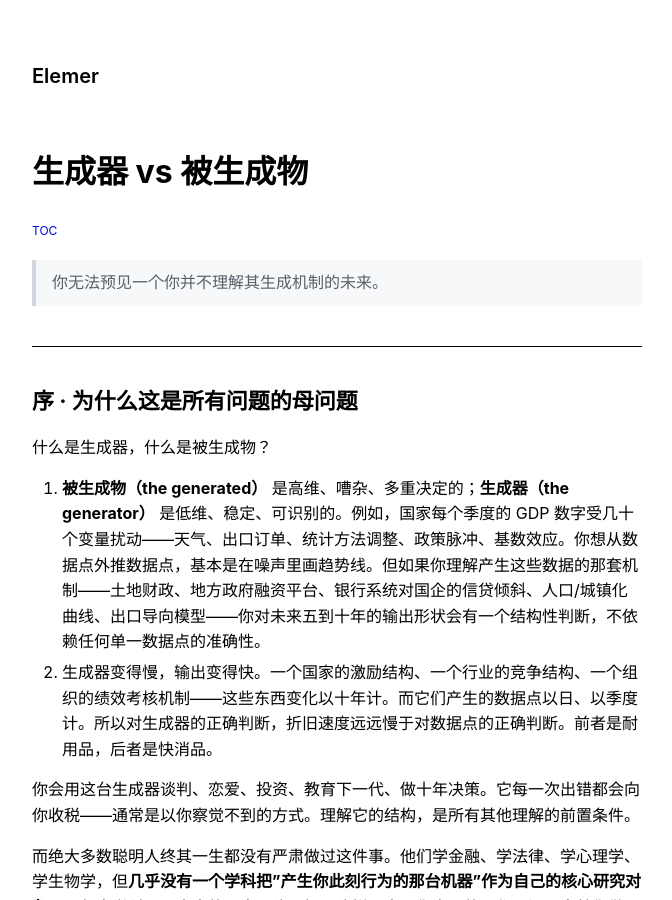
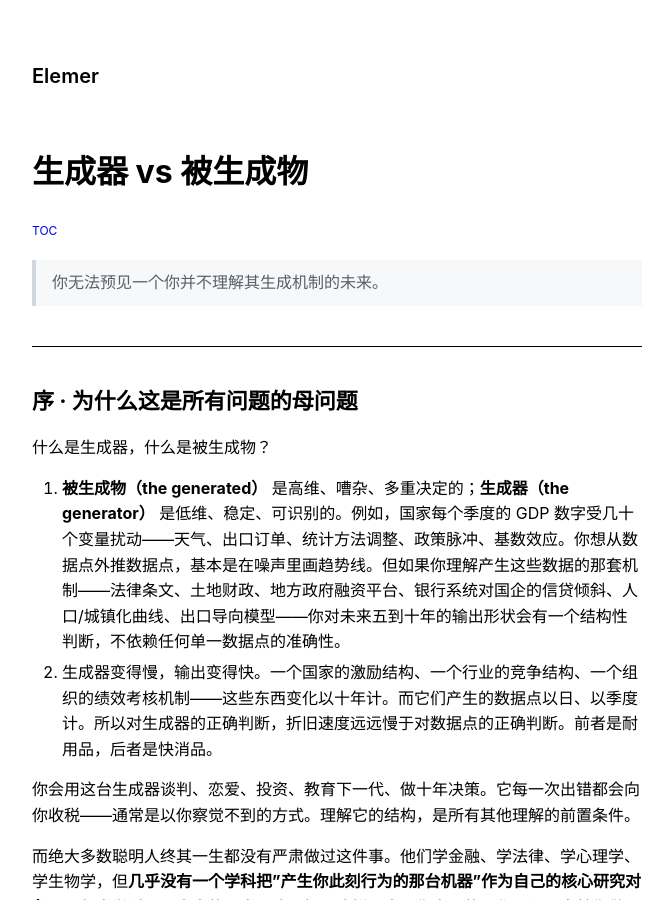
Before and after one commit to elemer1/elemer1.github.io, a Jekyll site: the page built from _markdown/生成器 vs 被生成物.md, in a window 1280 px wide and 900 px high. Shown: the whole window, without its empty margins (303-975 px from the left). Built offline with Jekyll 4.4.1, drawn with Linux system fonts in a browser that asks for light colours.

```diff
--- a/_markdown/生成器 vs 被生成物.md
+++ b/_markdown/生成器 vs 被生成物.md
@@ -14,7 +14,7 @@
 
 什么是生成器，什么是被生成物？
 
-1. **被生成物（the generated）** 是高维、嘈杂、多重决定的；**生成器（the generator）** 是低维、稳定、可识别的。例如，国家每个季度的 GDP 数字受几十个变量扰动——天气、出口订单、统计方法调整、政策脉冲、基数效应。你想从数据点外推数据点，基本是在噪声里画趋势线。但如果你理解产生这些数据的那套机制——土地财政、地方政府融资平台、银行系统对国企的信贷倾斜、人口/城镇化曲线、出口导向模型——你对未来五到十年的输出形状会有一个结构性判断，不依赖任何单一数据点的准确性。
+1. **被生成物（the generated）** 是高维、嘈杂、多重决定的；**生成器（the generator）** 是低维、稳定、可识别的。例如，国家每个季度的 GDP 数字受几十个变量扰动——天气、出口订单、统计方法调整、政策脉冲、基数效应。你想从数据点外推数据点，基本是在噪声里画趋势线。但如果你理解产生这些数据的那套机制——法律条文、土地财政、地方政府融资平台、银行系统对国企的信贷倾斜、人口/城镇化曲线、出口导向模型——你对未来五到十年的输出形状会有一个结构性判断，不依赖任何单一数据点的准确性。
 2. 生成器变得慢，输出变得快。一个国家的激励结构、一个行业的竞争结构、一个组织的绩效考核机制——这些东西变化以十年计。而它们产生的数据点以日、以季度计。所以对生成器的正确判断，折旧速度远远慢于对数据点的正确判断。前者是耐用品，后者是快消品。
 
 你会用这台生成器谈判、恋爱、投资、教育下一代、做十年决策。它每一次出错都会向你收税——通常是以你察觉不到的方式。理解它的结构，是所有其他理解的前置条件。
```
